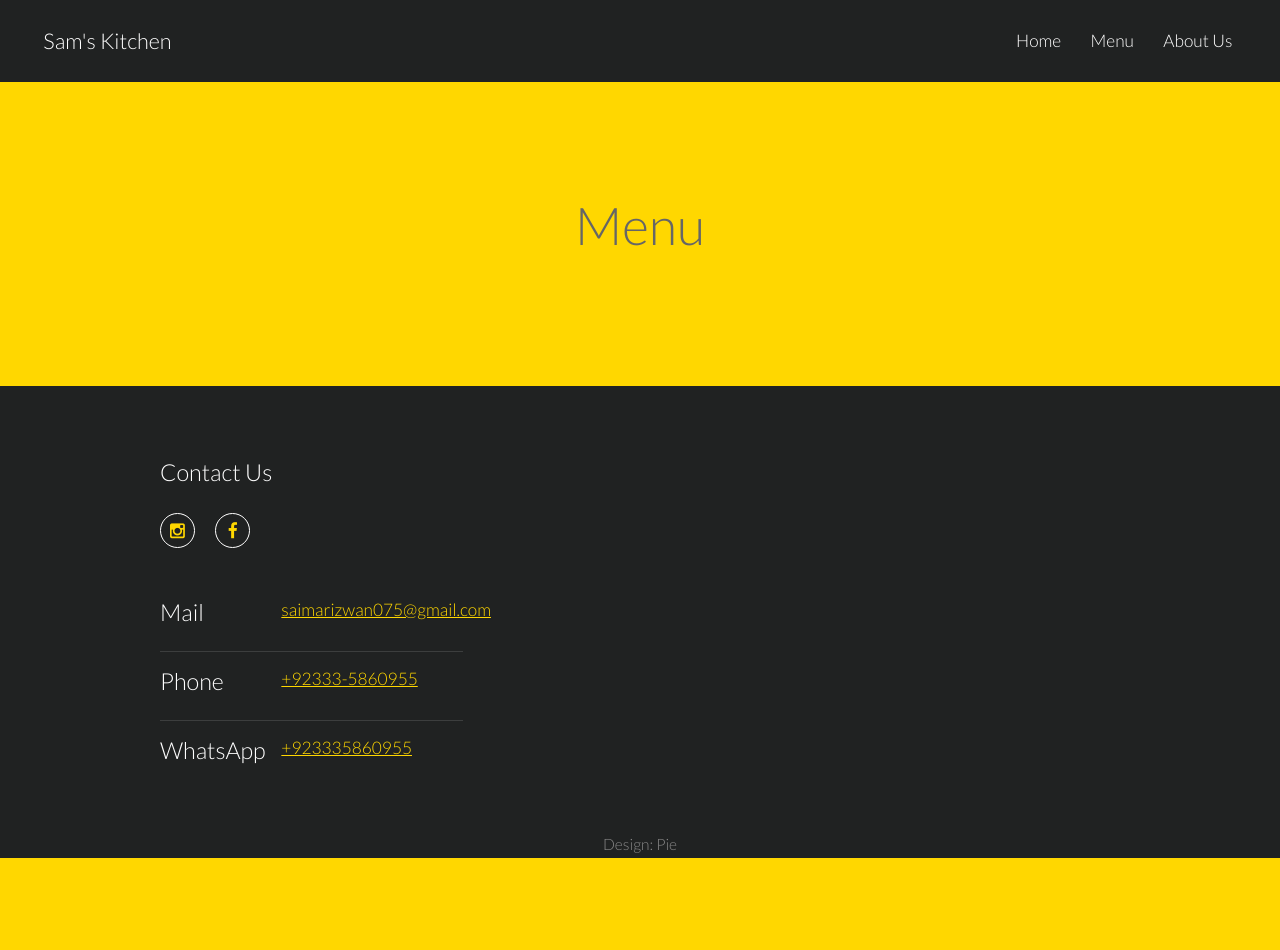
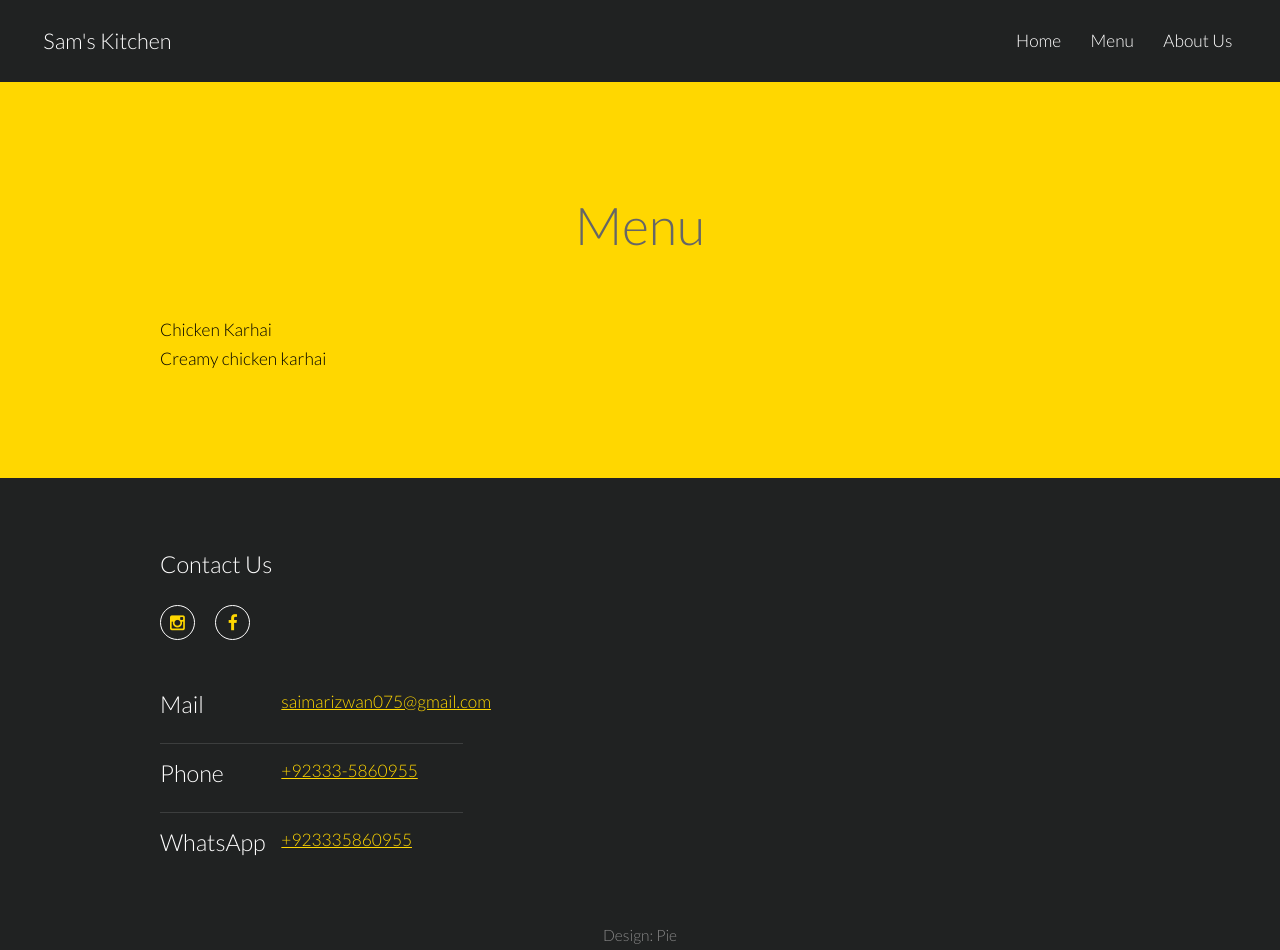
Before and after one commit to syedhassanpirzada/sams_kitchen, a plain HTML site: page Menu.html in a window 1280 px wide. Before the commit the page ends 858 px from the top, so only its background shows below. Drawn offline with nearby package versions, Linux system fonts and the light colour scheme.

Commit message:
adding menu items

```diff
--- a/Menu.html
+++ b/Menu.html
@@ -44,6 +44,12 @@
         <header class="major">
           <h2>Menu</h2>
         </header>
+      </div>
+      <div class='container'>
+        <dl>
+          <dt>Chicken Karhai</dt>
+          <dd>Creamy chicken karhai</dd>
+        </dl>
       </div>
     </section>
 
```
